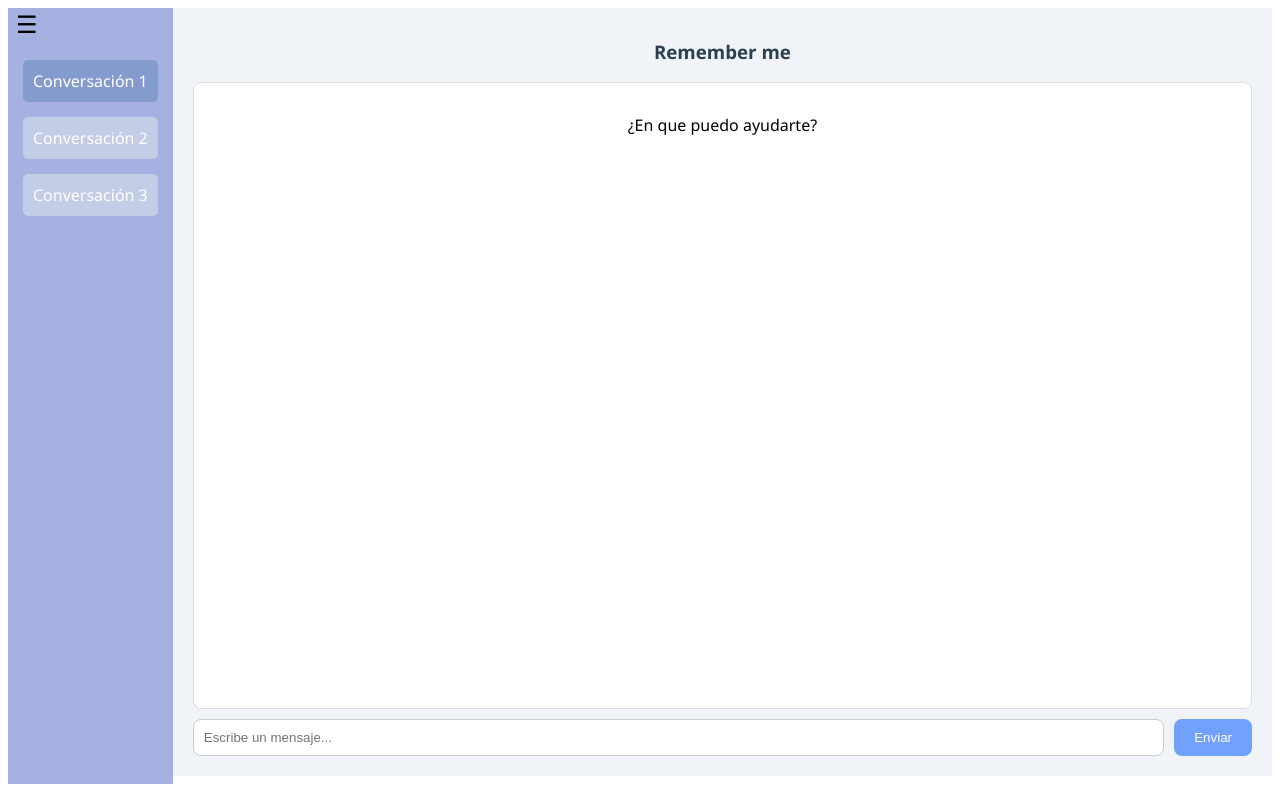
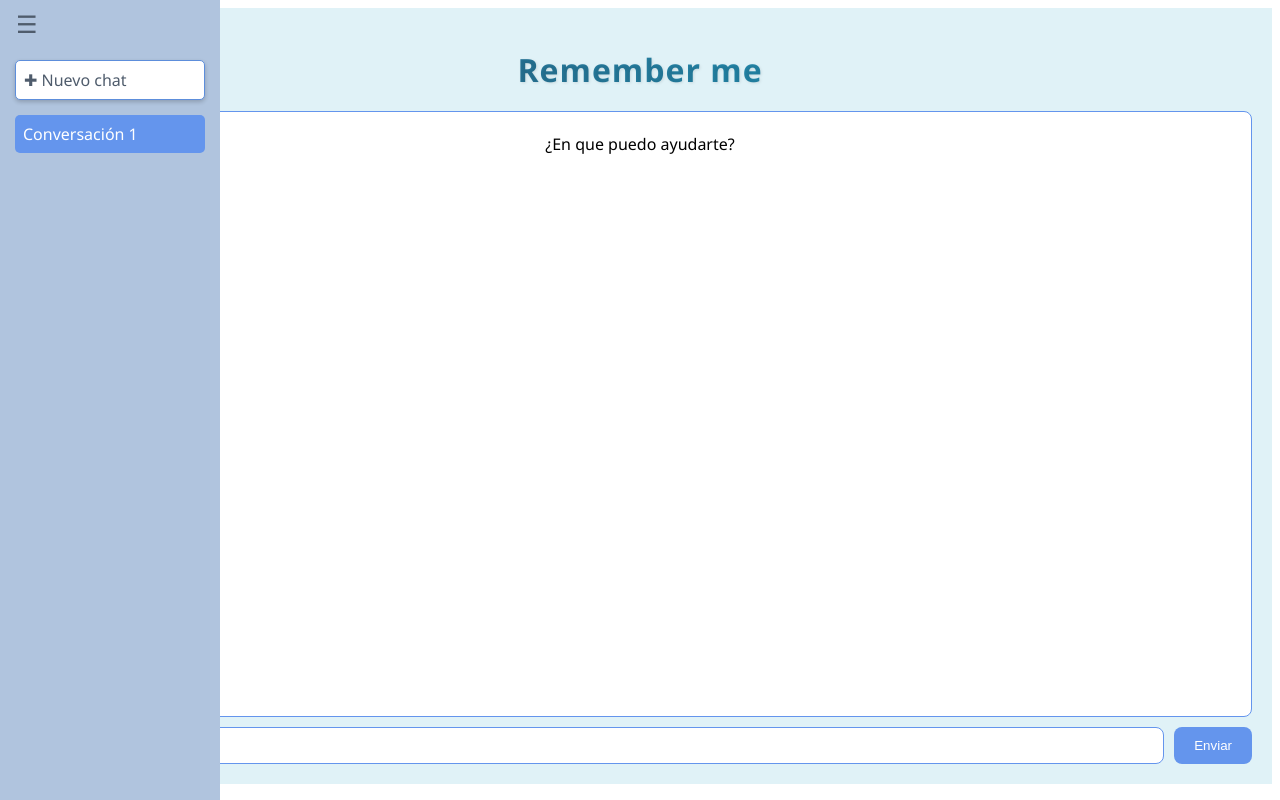
Before and after one commit to Tooallin/INF360-FSW-FrontEnd, a React (Vite) app: page / in a window 1280 px wide. Built offline with nearby package versions, Linux system fonts and the light colour scheme.

Commit message:
Nueva version

```diff
--- a/src/App.css
+++ b/src/App.css
@@ -1,10 +1,24 @@
 /* Sidebar ------------------------------------------------------*/
 .sidebar {
-    background-color: #a6b1e1;
+    position: absolute;
+    top: 0;
+    left: 0;
+    width: 220px;
+    height: 100vh;
+    background-color: #B0C4DE;
     color: #fff;
     padding: 15px;
     box-sizing: border-box;
-    height: 98vh;
+    transition: transform 0.3s ease-in-out;
+    z-index: 10;
+}
+
+.sidebar-visible {
+    transform: translateX(0);
+}
+
+.sidebar-hidden {
+    transform: translateX(-100%);
 }
 .sidebar h2,
 .sidebar h3 {
@@ -21,9 +35,10 @@
 .sidebar ul li {
     margin: 15px 0;
     cursor: pointer;
-    padding: 10px;
+    padding: 8px;
     border-radius: 5px;
-    background-color: #c3cde6;
+    background-color: #E0F2F7;
+    color:#4F5C6C;
 }
 
 .sidebar li:hover {
@@ -31,9 +46,23 @@
 }
 
 .sidebar li.active {
-    background-color: #849bce;
+    background-color: #6495ED;
+    color:white !important
+
 }
 
+.add-chat {
+    cursor: pointer;
+    color: #4F5C6C;     /*Color letras añadir chat*/
+    margin-top: 10px;
+    background-color: white!important;
+    border: 1px solid #5d8edb;
+    box-shadow: 0 2px 4px rgba(0, 0, 0, 0.2);
+}
+
+.add-chat:hover {
+    text-decoration: none;
+}
 /* Chat ---------------------------------------------------------*/
 .chat-layout {
     display: flex;
@@ -47,20 +76,57 @@
     display: flex;
     flex-direction: column;
     padding: 20px;
-    background-color: #f0f4f8;
+    background-color: #E0F2F7;      /*Exterior al chat*/
     height: 92vh;
 }
+.typing-indicator {
+    font-style: italic;
+    color: rgb(0, 0, 0);
+    margin: 5px 0;
+    padding-left: 10px;
+    animation: blink 1.2s infinite;
+}
 
+@keyframes blink {
+    0% { opacity: 0.2; }
+    50% { opacity: 1; }
+    100% { opacity: 0.2; }
+}
 .messages-box {
     flex: 1;
     overflow-y: auto;
     margin-bottom: 10px;
-    background: #ffffff;
-    padding: 15px;
+    background: #ffffff;    /*Fondo del chat*/
+    padding: 5px;
     border-radius: 8px;
-    border: 1px solid #ddd;
+    border: 1px solid #6495ED;
+    display: flex;
+    flex-direction: column;
+    align-items: stretch;
+}
+.message {
+    max-width: 70%;
+    margin-bottom: 10px;
+    padding: 10px 15px;
+    border-radius: 15px;
+    font-size: 14px;
+    word-break: break-word;
 }
 
+.user-message {
+    background-color: #B0C4DE;  /*Color del mensaje ingresado por el usuario*/
+    align-self: flex-end;
+    text-align: right;
+    border-top-right-radius: 0;
+
+}
+
+.bot-message {
+    background-color: #EAF0F4;  /*Color chat de la respuesta*/
+    align-self: flex-start;
+    text-align: left;
+    border-top-left-radius: 0;
+}
 .input-group {
     display: flex;
     gap: 10px;
@@ -70,12 +136,13 @@
     flex: 1;
     padding: 10px;
     border-radius: 8px;
-    border: 1px solid #ccc;
+    border: 1px solid #6495ED;
+
 }
 
 .boton-enviar {
-    background-color: #70a1ff;
-    color: white;
+    background-color: #6495ED;  /*Boton enviar*/
+    color: white;           /*Color texto boton chat*/
     border: none;
     padding: 10px 20px;
     border-radius: 8px;
@@ -98,7 +165,7 @@
     font-size: 24px;
     cursor: pointer;
     z-index: 1000;
-    color: black !important;
+    color: #4F5C6C !important;    /*Color icono 3 rayitas*/
 }
 
 .hamburger-btn:hover {
@@ -108,7 +175,16 @@
 /* Otros --------------------------------------------------------*/
 .titulo {
     text-align: center;
-    color: #2c3e50;
+    font-size: 2rem;
+    font-weight: bold;
+    font-family: 'Segoe UI', Tahoma, Geneva, Verdana, sans-serif;
+    letter-spacing: 1px;
+    text-shadow: 1px 1px 3px rgba(0, 0, 0, 0.1);
+    margin: 20px 0;
+    background: linear-gradient(to right, #2F4F6F, #1cafd4);    /*Color título chat*/
+    background-clip:white;
+    -webkit-background-clip: text;
+    -webkit-text-fill-color: transparent;
 }
 .text{
     text-align: center;
--- a/src/components/Chat.tsx
+++ b/src/components/Chat.tsx
@@ -6,7 +6,7 @@ interface MessageMap {
 }
 
 const Chat: React.FC = () => {
-    const [conversations] = useState(['Conversación 1', 'Conversación 2', 'Conversación 3']);
+    const [conversations, setConversations] = useState(['Conversación 1']);
     const [currentConversation, setCurrentConversation] = useState(conversations[0]);
     const [messages, setMessages] = useState<MessageMap>({
         'Conversación 1': [],
@@ -16,6 +16,18 @@ const Chat: React.FC = () => {
     const [input, setInput] = useState('');
     const [isSidebarVisible, setIsSidebarVisible] = useState(true);
     const messagesEndRef = useRef<HTMLDivElement>(null);
+    const [isTyping, setIsTyping] = useState(false);
+
+    const handleAddConversation = () => {
+        const newId = conversations.length + 1;
+        const newConversation = `Conversación ${newId}`;
+        setConversations(prev => [...prev, newConversation]);
+        setMessages(prev => ({
+            ...prev,
+            [newConversation]: []
+        }));
+        setCurrentConversation(newConversation);
+    };
     const handleSend = async () => {
         if (input.trim()) {
             const userMessage = `Tú: ${input.trim()}`;
@@ -24,28 +36,32 @@ const Chat: React.FC = () => {
                 [currentConversation]: [...prev[currentConversation], userMessage]
             }));
             setInput('');
+            setIsTyping(true);
             try {
-                const response = await fetch('http://localhost:8080/api/chat/message', {
+                const response = await fetch('http://localhost:8000/api/message/create', {
                     method: 'POST',
                     headers: {
                         'Content-Type': 'application/json',
                     },
-                    body: JSON.stringify({ message: input.trim() }),
+                    body: JSON.stringify({
+                        id_chat: 1,
+                        user_question: input.trim(),
+                        ai_response: ""
+                    }),
                 });
-
                 if (!response.ok) {
                     throw new Error('Respuesta no OK del servidor');
                 }
-
                 const data = await response.json();
-                const botReply = `Bot: ${data.reply}`;
-
+                const botReply = `Bot: ${data.ai_response}`;
                 setMessages(prev => ({
                     ...prev,
                     [currentConversation]: [...prev[currentConversation], botReply]
                 }));
             } catch (error) {
                 console.error('Error al enviar mensaje al backend:', error);
+            } finally {
+                setIsTyping(false);
             }
         }
     };
@@ -55,10 +71,10 @@ const Chat: React.FC = () => {
     }, [messages, currentConversation]);
     return (
         <div className="chat-layout">
-            {isSidebarVisible && (
-                <div className="sidebar">
-                    <h3><br></br></h3>
+            <div className={`sidebar ${isSidebarVisible ? 'sidebar-visible' : 'sidebar-hidden'}`}>
+                <h3><br /></h3>
                 <ul>
+                <li onClick={handleAddConversation} className="add-chat">✚ Nuevo chat</li>
                 {conversations.map((conv) => (
                     <li
                     key={conv}
@@ -73,7 +89,6 @@ const Chat: React.FC = () => {
                 ))}
                 </ul>
             </div>
-            )}
             <div className="chat-container">
                 <button
                     className="hamburger-btn"
@@ -85,9 +100,20 @@ const Chat: React.FC = () => {
                 <h3 className='titulo'>Remember me</h3>
                 <div className="messages-box">
                     {messages[currentConversation].length === 0 && <p className="text">¿En que puedo ayudarte?</p>}
-                    {messages[currentConversation].map((msg, i) => (
-                        <div key={i} className="mb-2">{msg}</div>
-                    ))}
+                    {messages[currentConversation].map((msg, i) => {
+                        const isUser = msg.startsWith('Tú:');
+                        return (
+                            <div
+                                key={i}
+                                className={`message ${isUser ? 'user-message' : 'bot-message'}`}
+                            >
+                                {msg}
+                            </div>
+                        );
+                    })}
+                    {isTyping && (
+                    <div className="typing-indicator">Bot está escribiendo...</div>
+                    )}
                     <div ref={messagesEndRef} />
                 </div>
                 <div className="input-group">
```
Lines whose indentation alone changed are shown as unchanged.
